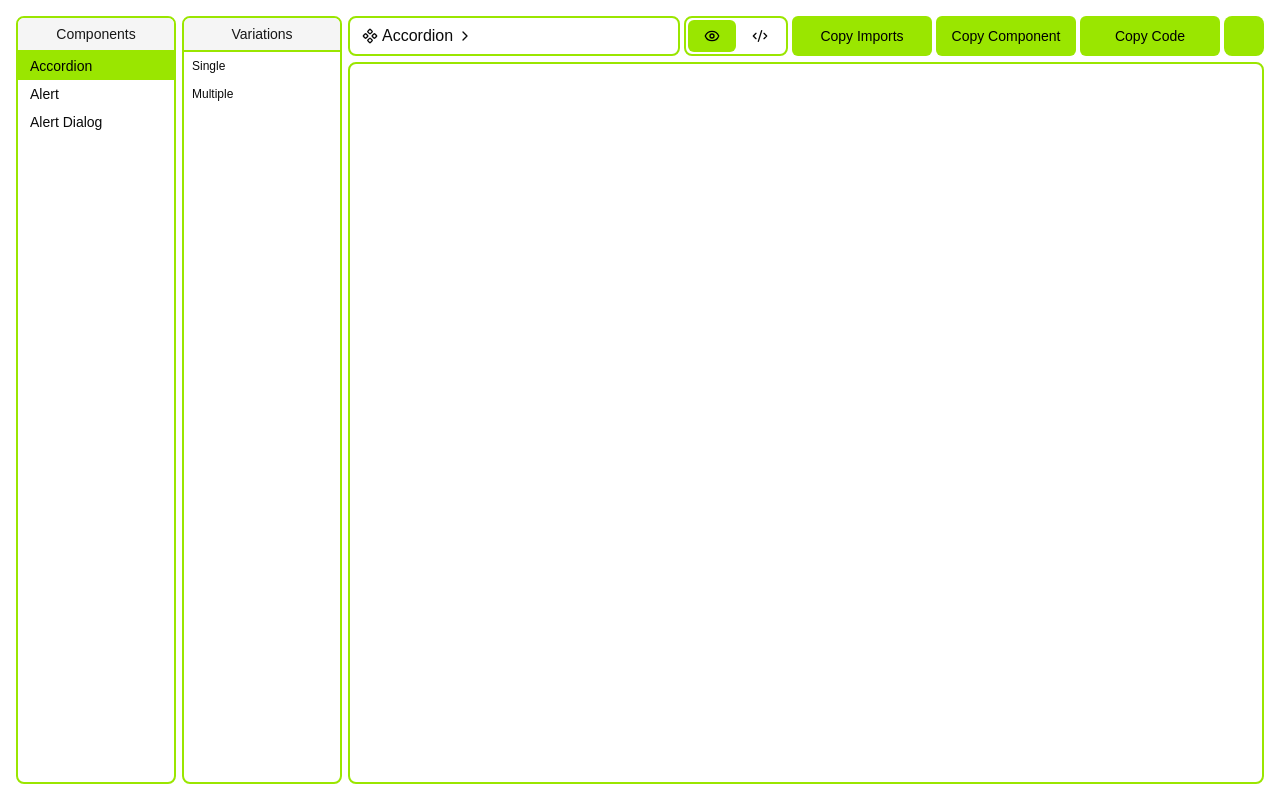
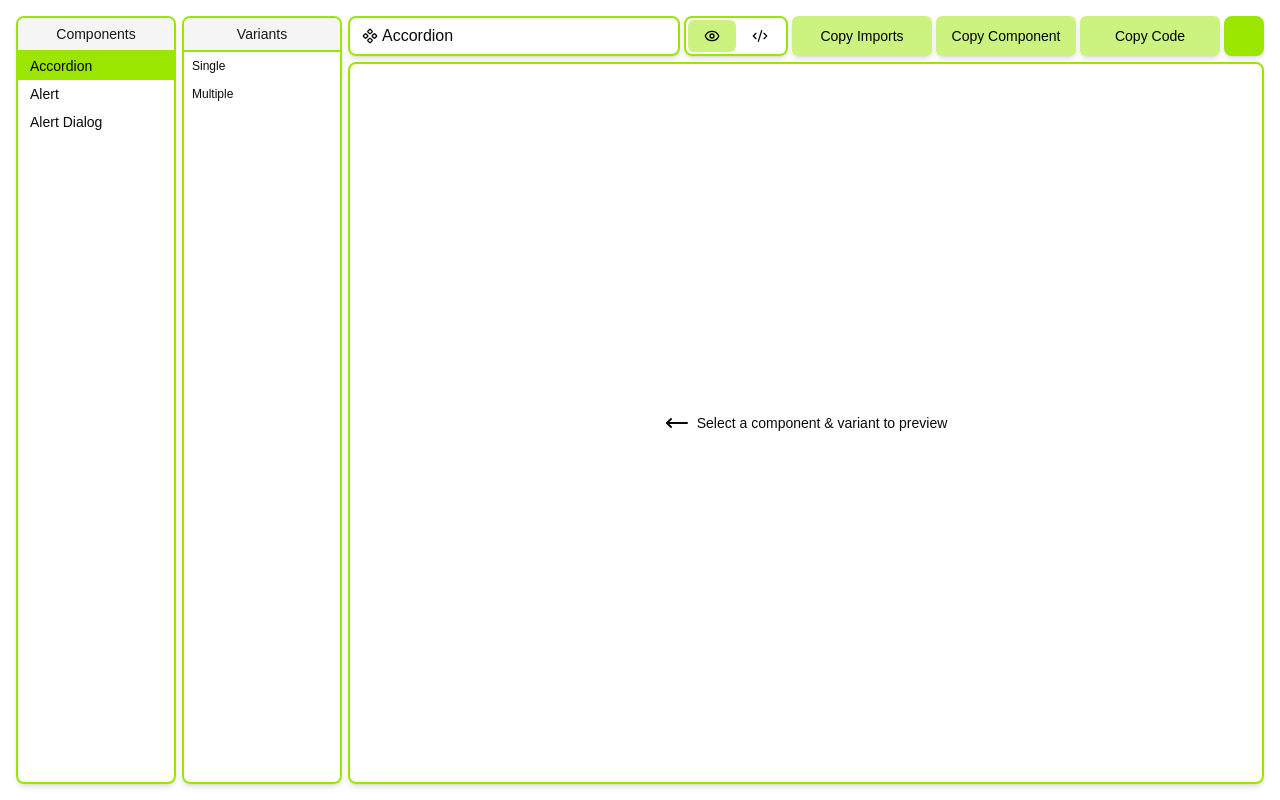
Before and after one commit to Mishenko28/ShadShelf, a React (Vite) app: page /components/accordion/preview in a window 1280 px wide. Built offline with nearby package versions, Linux system fonts and the light colour scheme.

Commit message:
feat: enhance ComponentsLayout and ThemeToggle with improved functionality and styling

```diff
--- a/src/components/ThemeToggle.tsx
+++ b/src/components/ThemeToggle.tsx
@@ -5,6 +5,7 @@ import { useTheme } from "next-themes"
 import { Button } from "./ui/button"
 import { AnimatePresence, motion } from "framer-motion"
 import { useEffect, useState } from "react"
+import { cn } from "cn"
 
 const MotionSunIcon = motion.create(SunIcon)
 const MotionMoonIcon = motion.create(MoonIcon)
@@ -17,7 +18,7 @@ const variants = {
 
 const transition = { duration: 0.2, ease: "easeInOut" } as const
 
-export default function ThemeToggle() {
+export default function ThemeToggle({ className, ...props }: React.ComponentProps<"button">) {
 	const { setTheme, theme } = useTheme()
 	const [mounted, setMounted] = useState(false)
 
@@ -31,8 +32,12 @@ export default function ThemeToggle() {
 
 	return (
 		<button
-			className="corner-bevel flex size-10 cursor-pointer items-center justify-center rounded-md bg-lime-400 text-black"
+			className={cn(
+				"corner-bevel flex size-10 cursor-pointer items-center justify-center rounded-md bg-lime-400 text-black",
+				className,
+			)}
 			onClick={() => setTheme(theme === "light" ? "dark" : "light")}
+			{...props}
 		>
 			<AnimatePresence initial={false} mode="wait">
 				{theme === "light" && (
--- a/src/index.css
+++ b/src/index.css
@@ -144,5 +144,5 @@
 }
 
 @utility custom-button {
-	@apply corner-bevel h-10 cursor-pointer rounded-sm bg-lime-400 px-3 text-sm text-black hover:bg-lime-500 active:bg-lime-600;
+	@apply corner-bevel h-10 cursor-pointer rounded-sm bg-lime-400 px-3 text-sm text-black hover:bg-lime-500 active:bg-lime-600 disabled:bg-lime-400/50;
 }
--- a/src/main.tsx
+++ b/src/main.tsx
@@ -6,7 +6,6 @@ import App from "./App.tsx"
 import { BrowserRouter, Navigate, Route, Routes } from "react-router"
 import ComponentsLayout from "./my-components/ComponentsLayout.tsx"
 import { myComponents } from "./my-components/my-components.ts"
-import ComponentLayout from "./my-components/ComponentLayout.tsx"
 import Code from "./my-components/Code.tsx"
 import { ThemeProvider } from "next-themes"
 
@@ -34,7 +33,7 @@ createRoot(document.getElementById("root")!).render(
 					<Route index element={<App />} />
 					<Route path="components" element={<ComponentsLayout />}>
 						{routes.map(route => (
-							<Route path={route.path} key={route.path} element={<ComponentLayout />}>
+							<Route path={route.path} key={route.path}>
 								<Route path="preview">
 									{route.variants.map(({ component: Component, path }) => (
 										<Route path={path} key={path} element={<Component />} />
--- a/src/my-components/ComponentLayout.tsx
+++ /dev/null
@@ -1,107 +0,0 @@
-import { Suspense, useState } from "react"
-import { ChevronRightIcon, Code2Icon, ComponentIcon, EyeIcon } from "lucide-react"
-import { Outlet, useNavigate, useResolvedPath } from "react-router"
-import { getImportTexts, getComponentByPath, getVariantByPath, getComponentText, getWholeCode } from "./my-components"
-import { cn } from "cn"
-import { useComponentStore } from "./useComponentStore"
-import { useShallow } from "zustand/shallow"
-import ThemeToggle from "@/components/ThemeToggle"
-
-export default function ComponentLayout() {
-	const pathname = useResolvedPath({}).pathname
-	const navigate = useNavigate()
-
-	const component = getComponentByPath(pathname.split("/")[2])
-	const variant = getVariantByPath(pathname.split("/")[4])
-
-	const [importCoppied, setImportCoppied] = useState(false)
-	const handleCopyImports = async () => {
-		if (!component || !variant) return
-		const importTexts = getImportTexts(component.name, variant.fileName)
-		await navigator.clipboard.writeText(importTexts)
-		setImportCoppied(true)
-		setTimeout(() => setImportCoppied(false), 1000)
-	}
-
-	const [componentCoppied, setComponentCoppied] = useState(false)
-	const handleCopyComponent = async () => {
-		if (!component || !variant) return
-		const componentText = getComponentText(component.name, variant.fileName)
-		await navigator.clipboard.writeText(componentText)
-		setComponentCoppied(true)
-		setTimeout(() => setComponentCoppied(false), 1000)
-	}
-
-	const [codeCoppied, setCodeCoppied] = useState(false)
-	const handleCopyCode = async () => {
-		if (!component || !variant) return
-		const codeText = getWholeCode(component.name, variant.fileName)
-		await navigator.clipboard.writeText(codeText)
-		setCodeCoppied(true)
-		setTimeout(() => setCodeCoppied(false), 1000)
-	}
-
-	const { isPreview, setIsPreview } = useComponentStore(
-		useShallow(state => ({
-			isPreview: state.isPreview,
-			setIsPreview: state.setIsPreview,
-		})),
-	)
-
-	const handleTogglePreview = (isPreview: boolean) => {
-		setIsPreview(isPreview)
-		navigate(`${isPreview ? "preview" : "code"}/${variant?.path}`)
-	}
-
-	return (
-		<div className="flex h-full flex-col gap-1.5">
-			<header className="flex items-center justify-between gap-1">
-				<span className="corner-bevel flex h-10 min-w-0 flex-1 items-center gap-1 rounded-md border-2 border-lime-400 px-3">
-					<ComponentIcon size={16} className="shrink-0" />
-					<h1 className="shrink-0 whitespace-nowrap">{component?.name}</h1>
-					<ChevronRightIcon size={16} className="shrink-0" />
-					<h1 className="min-w-0 truncate">{variant?.name}</h1>
-				</span>
-				<div className="flex gap-1">
-					<div className="corner-bevel flex h-10 rounded-md border-2 border-lime-400 p-0.5 text-sm">
-						<button
-							className={cn(
-								"corner-bevel flex h-full w-12 cursor-pointer items-center justify-center rounded-sm",
-								isPreview && "bg-lime-400 text-black",
-							)}
-							onClick={() => handleTogglePreview(true)}
-						>
-							<EyeIcon size={16} />
-						</button>
-						<button
-							className={cn(
-								"corner-bevel flex h-full w-12 cursor-pointer items-center justify-center rounded-sm",
-								!isPreview && "bg-lime-400 text-black",
-							)}
-							onClick={() => handleTogglePreview(false)}
-						>
-							<Code2Icon size={16} />
-						</button>
-					</div>
-					<div className="space-x-1">
-						<button className="custom-button w-35" onClick={handleCopyImports}>
-							{importCoppied ? "Copied!" : "Copy Imports"}
-						</button>
-						<button className="custom-button w-35" onClick={handleCopyComponent}>
-							{componentCoppied ? "Copied!" : "Copy Component"}
-						</button>
-						<button className="custom-button w-35" onClick={handleCopyCode}>
-							{codeCoppied ? "Copied!" : "Copy Code"}
-						</button>
-					</div>
-					<ThemeToggle />
-				</div>
-			</header>
-			<div className="corner-bevel h-full flex-1 overflow-hidden rounded-md border-2 border-lime-400 p-4">
-				<Suspense fallback={<p>Loading...</p>}>
-					<Outlet />
-				</Suspense>
-			</div>
-		</div>
-	)
-}
--- a/src/my-components/ComponentsLayout.tsx
+++ b/src/my-components/ComponentsLayout.tsx
@@ -1,7 +1,60 @@
-import { Outlet } from "react-router"
 import Sidebar from "./Sidebar"
+import { Suspense, useState } from "react"
+import { ChevronRightIcon, Code2Icon, ComponentIcon, EyeIcon, MoveLeftIcon } from "lucide-react"
+import { Outlet, useNavigate, useResolvedPath } from "react-router"
+import { getImportTexts, getComponentByPath, getVariantByPath, getComponentText, getWholeCode } from "./my-components"
+import { cn } from "cn"
+import { useComponentStore } from "./useComponentStore"
+import { useShallow } from "zustand/shallow"
+import ThemeToggle from "@/components/ThemeToggle"
 
 export default function ComponentsLayout() {
+	const pathname = useResolvedPath({}).pathname
+	const navigate = useNavigate()
+
+	const component = getComponentByPath(pathname.split("/")[2])
+	const variant = getVariantByPath(pathname.split("/")[4])
+
+	const [importCoppied, setImportCoppied] = useState(false)
+	const handleCopyImports = async () => {
+		if (!component || !variant) return
+		const importTexts = getImportTexts(component.name, variant.fileName)
+		await navigator.clipboard.writeText(importTexts)
+		setImportCoppied(true)
+		setTimeout(() => setImportCoppied(false), 1000)
+	}
+
+	const [componentCoppied, setComponentCoppied] = useState(false)
+	const handleCopyComponent = async () => {
+		if (!component || !variant) return
+		const componentText = getComponentText(component.name, variant.fileName)
+		await navigator.clipboard.writeText(componentText)
+		setComponentCoppied(true)
+		setTimeout(() => setComponentCoppied(false), 1000)
+	}
+
+	const [codeCoppied, setCodeCoppied] = useState(false)
+	const handleCopyCode = async () => {
+		if (!component || !variant) return
+		const codeText = getWholeCode(component.name, variant.fileName)
+		await navigator.clipboard.writeText(codeText)
+		setCodeCoppied(true)
+		setTimeout(() => setCodeCoppied(false), 1000)
+	}
+
+	const { isPreview, setIsPreview } = useComponentStore(
+		useShallow(state => ({
+			isPreview: state.isPreview,
+			setIsPreview: state.setIsPreview,
+		})),
+	)
+
+	const handleTogglePreview = (isPreview: boolean) => {
+		if (!component || !variant) return
+		setIsPreview(isPreview)
+		navigate(`${component.path}/${isPreview ? "preview" : "code"}/${variant.path}`)
+	}
+
 	return (
 		<>
 			<div className="flex h-svh flex-col items-center justify-center px-8 text-center text-sm lg:hidden">
@@ -11,8 +64,85 @@ export default function ComponentsLayout() {
 			<div className="hidden h-svh items-center justify-center p-4 lg:flex">
 				<div className="mx-auto flex h-full w-7xl gap-1.5">
 					<Sidebar />
-					<main className="flex-1 overflow-hidden">
-						<Outlet />
+					<main className="flex flex-1 flex-col gap-1.5">
+						<header className="flex items-center justify-between gap-1">
+							<span className="corner-bevel flex h-10 min-w-0 flex-1 items-center gap-1 rounded-md border-2 border-lime-400 px-3 shadow-md">
+								{component && (
+									<>
+										<ComponentIcon size={16} className="shrink-0" />
+										<h1 className="shrink-0 whitespace-nowrap">{component?.name}</h1>
+										{variant && (
+											<>
+												<ChevronRightIcon size={16} className="shrink-0" />
+												<h1 className="min-w-0 truncate">{variant?.name}</h1>
+											</>
+										)}
+									</>
+								)}
+							</span>
+							<div className="flex gap-1">
+								<div className="corner-bevel flex h-10 rounded-md border-2 border-lime-400 p-0.5 text-sm shadow-md">
+									<button
+										className={cn(
+											"corner-bevel flex h-full w-12 cursor-pointer items-center justify-center rounded-sm",
+											isPreview && "bg-lime-400 text-black disabled:disabled:bg-lime-400/50",
+										)}
+										disabled={!component || !variant}
+										onClick={() => handleTogglePreview(true)}
+									>
+										<EyeIcon size={16} />
+									</button>
+									<button
+										className={cn(
+											"corner-bevel flex h-full w-12 cursor-pointer items-center justify-center rounded-sm",
+											!isPreview && "bg-lime-400 text-black disabled:disabled:bg-lime-400/50",
+										)}
+										disabled={!component || !variant}
+										onClick={() => handleTogglePreview(false)}
+									>
+										<Code2Icon size={16} />
+									</button>
+								</div>
+								<div className="space-x-1">
+									<button
+										className="custom-button w-35 shadow-md"
+										disabled={!component || !variant}
+										onClick={handleCopyImports}
+									>
+										{importCoppied ? "Copied!" : "Copy Imports"}
+									</button>
+									<button
+										className="custom-button w-35 shadow-md"
+										disabled={!component || !variant}
+										onClick={handleCopyComponent}
+									>
+										{componentCoppied ? "Copied!" : "Copy Component"}
+									</button>
+									<button
+										className="custom-button w-35 shadow-md"
+										disabled={!component || !variant}
+										onClick={handleCopyCode}
+									>
+										{codeCoppied ? "Copied!" : "Copy Code"}
+									</button>
+								</div>
+								<ThemeToggle className="shadow-md" />
+							</div>
+						</header>
+						<div className="corner-bevel h-full flex-1 overflow-hidden rounded-md border-2 border-lime-400 p-4 shadow-md">
+							{!component || !variant ? (
+								<div className="flex h-full w-full items-center justify-center">
+									<div className="flex items-center gap-2">
+										<MoveLeftIcon />
+										<span className="text-sm">Select a component & variant to preview</span>
+									</div>
+								</div>
+							) : (
+								<Suspense fallback={<p>Loading...</p>}>
+									<Outlet />
+								</Suspense>
+							)}
+						</div>
 					</main>
 				</div>
 			</div>
--- a/src/my-components/Sidebar.tsx
+++ b/src/my-components/Sidebar.tsx
@@ -64,7 +64,7 @@ export default function Sidebar() {
 
 	return (
 		<div className="flex gap-1.5">
-			<div className="corner-bevel w-40 overflow-hidden rounded-md border-2 border-lime-400">
+			<div className="corner-bevel w-40 overflow-hidden rounded-md border-2 border-lime-400 shadow-md">
 				<div className="bg-accent text-accent-foreground border-b-2 border-b-lime-400 p-1.5 text-center text-sm">
 					<h1>Components</h1>
 				</div>
@@ -83,9 +83,9 @@ export default function Sidebar() {
 					))}
 				</div>
 			</div>
-			<div className="corner-bevel w-40 overflow-hidden rounded-md border-2 border-lime-400">
+			<div className="corner-bevel w-40 overflow-hidden rounded-md border-2 border-lime-400 shadow-md">
 				<div className="bg-accent text-accent-foreground border-b-2 border-b-lime-400 p-1.5 text-center text-sm">
-					<h1>Variations</h1>
+					<h1>Variants</h1>
 				</div>
 				<div onWheel={onWheelVariations} className="h-full">
 					{activeComponent && (
```
